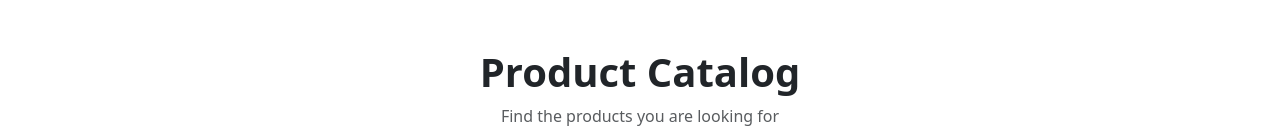
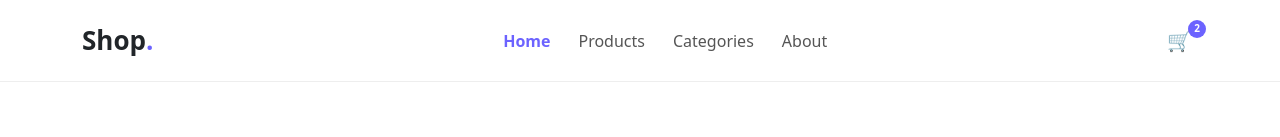
Before and after one commit to mahmoudsaid109/e-commerce-qi, an Angular app: page / in a window 1280 px wide. Shown: the top 137 px of the page. Built offline with nearby package versions, Linux system fonts and the light colour scheme.

Commit message:
add navBar

```diff
--- /dev/null
+++ b/src/app/components/navBar/navBar.component.css
@@ -0,0 +1,100 @@
+
+.custom-navbar {
+  background-color: #ffffff;
+  padding: 16px 0;
+  border-bottom: 1px solid #eeeeee;
+}
+
+
+.custom-brand {
+  font-size: 26px;
+  font-weight: 700;
+  color: #212529;
+  text-decoration: none;
+}
+
+.custom-brand span {
+  color: #6c63ff;
+}
+
+
+.custom-link {
+  color: #555555;
+  font-weight: 500;
+  margin: 0 10px;
+  padding: 8px 4px !important;
+  transition: 0.2s ease;
+}
+
+.custom-link:hover {
+  color: #6c63ff;
+}
+
+/* Active Link */
+.custom-link.active {
+  color: #6c63ff;
+  font-weight: 600;
+}
+
+/* Right Side */
+.navbar-actions {
+  display: flex;
+  align-items: center;
+  gap: 12px;
+}
+
+/* Cart */
+.action-btn {
+  position: relative;
+  border: none;
+  background: transparent;
+  font-size: 20px;
+  cursor: pointer;
+}
+
+.cart-badge {
+  position: absolute;
+  top: -5px;
+  right: -8px;
+
+  background-color: #6c63ff;
+  color: white;
+
+  font-size: 10px;
+  font-weight: 600;
+
+  width: 18px;
+  height: 18px;
+
+  display: flex;
+  align-items: center;
+  justify-content: center;
+
+  border-radius: 50%;
+}
+
+/* Login */
+.login-btn {
+  background-color: #6c63ff;
+  color: white;
+  padding: 8px 20px;
+  border-radius: 8px;
+  font-weight: 500;
+  border: none;
+}
+
+.login-btn:hover {
+  background-color: #554de0;
+  color: white;
+}
+
+/* Mobile */
+@media (max-width: 991px) {
+  .navbar-actions {
+    margin-top: 15px;
+  }
+
+  .custom-link {
+    margin: 5px 0;
+  }
+}
--- /dev/null
+++ b/src/app/components/navBar/navBar.component.html
@@ -0,0 +1,56 @@
+
+<nav class="navbar navbar-expand-lg custom-navbar">
+  <div class="container">
+    <a class="navbar-brand custom-brand" href="#">
+      Shop<span>.</span>
+    </a>
+    <button
+      class="navbar-toggler"
+      type="button"
+      data-bs-toggle="collapse"
+      data-bs-target="#navbarNav"
+      aria-controls="navbarNav"
+      aria-expanded="false"
+      aria-label="Toggle navigation">
+
+      <span class="navbar-toggler-icon"></span>
+    </button>
+
+    <div class="collapse navbar-collapse" id="navbarNav">
+
+      <ul class="navbar-nav mx-auto">
+
+        <li class="nav-item">
+          <a class="nav-link custom-link active" href="#">
+            Home
+          </a>
+        </li>
+
+        <li class="nav-item">
+          <a class="nav-link custom-link" href="#">
+            Products
+          </a>
+        </li>
+
+        <li class="nav-item">
+          <a class="nav-link custom-link" href="#">
+            Categories
+          </a>
+        </li>
+
+        <li class="nav-item">
+          <a class="nav-link custom-link" href="#">
+            About
+          </a>
+        </li>
+
+      </ul>
+      <div class="navbar-actions">
+        <button class="action-btn">
+          🛒
+          <span class="cart-badge">2</span>
+        </button>
+      </div>
+    </div>
+  </div>
+</nav>
--- /dev/null
+++ b/src/app/components/navBar/navBar.component.ts
@@ -0,0 +1,15 @@
+import { Component, OnInit } from '@angular/core';
+
+@Component({
+  selector: 'app-navBar',
+  templateUrl: './navBar.component.html',
+  styleUrls: ['./navBar.component.css']
+})
+export class NavBarComponent implements OnInit {
+
+  constructor() { }
+
+  ngOnInit() {
+  }
+
+}
--- a/src/app/components/produt-filter/produt-filter.html
+++ b/src/app/components/produt-filter/produt-filter.html
@@ -35,7 +35,7 @@
     }
   </div>
 
-  @if (filteredProducts.length === 0) {
+  @if (filteredProducts().length === 0) {
     <div class="text-center py-5">
       <i class="bi bi-search fs-1 text-muted"></i>
       <h4 class="mt-3">No products found</h4>
--- a/src/app/components/produt-list/produt-list.component.html
+++ b/src/app/components/produt-list/produt-list.component.html
@@ -1,3 +1,4 @@
+<app-navBar></app-navBar>
 <div class="container py-5">
   <!-- Header -->
   <div class="text-center mb-5">
--- a/src/app/components/produt-list/produt-list.component.ts
+++ b/src/app/components/produt-list/produt-list.component.ts
@@ -4,10 +4,11 @@ import { productDataList } from '../../models/product_data_list';
 import { ProdutCardComponent } from '../produt-card/produt-card.component';
 import { FormsModule } from '@angular/forms';
 import { ProdutFilter } from '../produt-filter/produt-filter';
+import { NavBarComponent } from '../navBar/navBar.component';
 
 @Component({
   selector: 'app-produt-list',
-  imports: [FormsModule, ProdutFilter],
+  imports: [FormsModule, ProdutFilter, NavBarComponent],
   templateUrl: './produt-list.component.html',
   styleUrl: './produt-list.component.css',
 })
```
Also changed, not shown: 1 other file (tests, documents, lock files or other folders).
